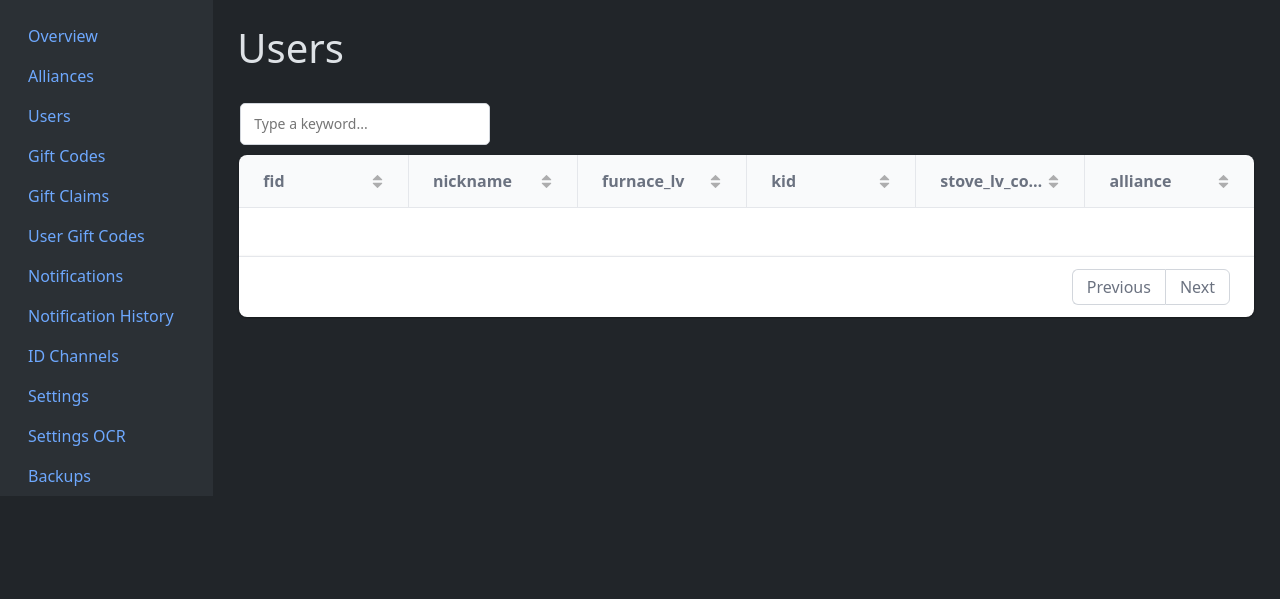
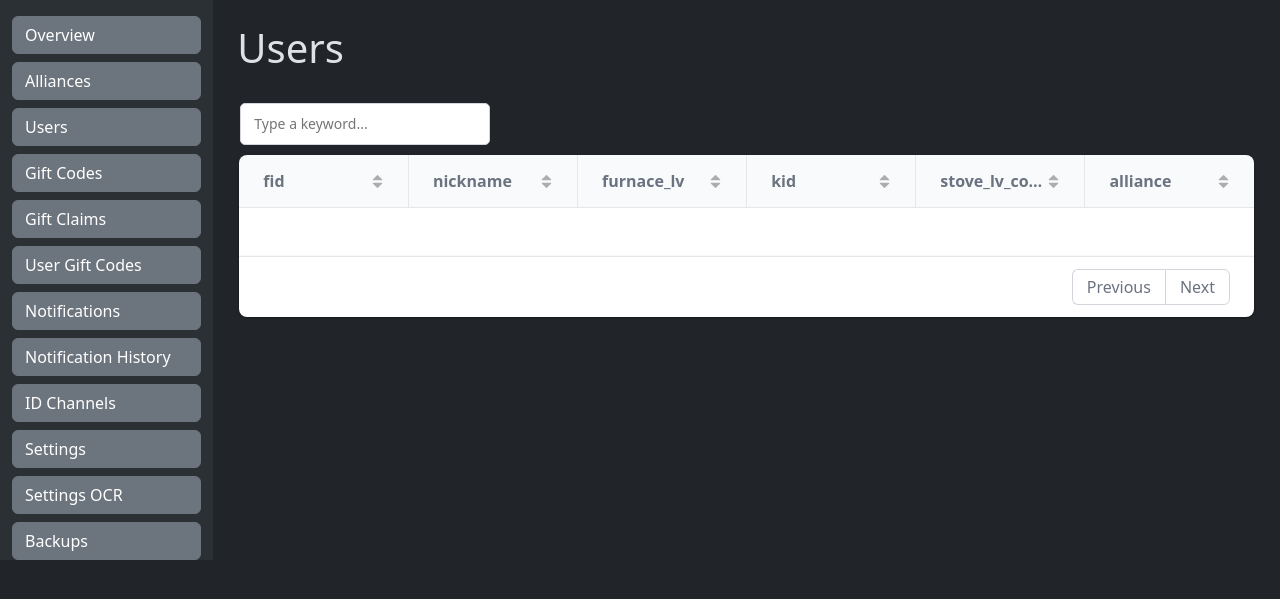
Before and after one commit to zombrax1/bot, a Flask app: page /users in a window 1280 px wide. Shown: the part 56-655 px from the top of the page. Run offline with Flask 3, Linux system fonts and the light colour scheme; data that the repository does not hold is empty; some libraries are stand-ins or nearby versions.

Commit message:
style: apply button styling to sidebar links

```diff
--- a/dashboard/templates/base.html
+++ b/dashboard/templates/base.html
@@ -29,19 +29,19 @@
     <div class="offcanvas offcanvas-start" tabindex="-1" id="offcanvasSidebar">
       <div class="offcanvas-body p-0">
         <nav class="pt-3">
-          <ul class="nav flex-column">
-            <li class="nav-item"><a class="nav-link" href="{{ url_for('overview') }}">Overview</a></li>
-            <li class="nav-item"><a class="nav-link" href="{{ url_for('alliances') }}">Alliances</a></li>
-            <li class="nav-item"><a class="nav-link" href="{{ url_for('users') }}">Users</a></li>
-            <li class="nav-item"><a class="nav-link" href="{{ url_for('gift_codes') }}">Gift Codes</a></li>
-            <li class="nav-item"><a class="nav-link" href="{{ url_for('gift_claims') }}">Gift Claims</a></li>
-            <li class="nav-item"><a class="nav-link" href="{{ url_for('user_giftcodes') }}">User Gift Codes</a></li>
-            <li class="nav-item"><a class="nav-link" href="{{ url_for('notifications') }}">Notifications</a></li>
-            <li class="nav-item"><a class="nav-link" href="{{ url_for('notifications_history') }}">Notification History</a></li>
-            <li class="nav-item"><a class="nav-link" href="{{ url_for('id_channels') }}">ID Channels</a></li>
-            <li class="nav-item"><a class="nav-link" href="{{ url_for('settings') }}">Settings</a></li>
-            <li class="nav-item"><a class="nav-link" href="{{ url_for('settings_ocr') }}">Settings OCR</a></li>
-            <li class="nav-item"><a class="nav-link" href="{{ url_for('backups') }}">Backups</a></li>
+          <ul class="nav flex-column gap-2">
+            <li class="nav-item"><a class="btn btn-secondary w-100 text-start" href="{{ url_for('overview') }}">Overview</a></li>
+            <li class="nav-item"><a class="btn btn-secondary w-100 text-start" href="{{ url_for('alliances') }}">Alliances</a></li>
+            <li class="nav-item"><a class="btn btn-secondary w-100 text-start" href="{{ url_for('users') }}">Users</a></li>
+            <li class="nav-item"><a class="btn btn-secondary w-100 text-start" href="{{ url_for('gift_codes') }}">Gift Codes</a></li>
+            <li class="nav-item"><a class="btn btn-secondary w-100 text-start" href="{{ url_for('gift_claims') }}">Gift Claims</a></li>
+            <li class="nav-item"><a class="btn btn-secondary w-100 text-start" href="{{ url_for('user_giftcodes') }}">User Gift Codes</a></li>
+            <li class="nav-item"><a class="btn btn-secondary w-100 text-start" href="{{ url_for('notifications') }}">Notifications</a></li>
+            <li class="nav-item"><a class="btn btn-secondary w-100 text-start" href="{{ url_for('notifications_history') }}">Notification History</a></li>
+            <li class="nav-item"><a class="btn btn-secondary w-100 text-start" href="{{ url_for('id_channels') }}">ID Channels</a></li>
+            <li class="nav-item"><a class="btn btn-secondary w-100 text-start" href="{{ url_for('settings') }}">Settings</a></li>
+            <li class="nav-item"><a class="btn btn-secondary w-100 text-start" href="{{ url_for('settings_ocr') }}">Settings OCR</a></li>
+            <li class="nav-item"><a class="btn btn-secondary w-100 text-start" href="{{ url_for('backups') }}">Backups</a></li>
           </ul>
         </nav>
       </div>
@@ -50,19 +50,19 @@
       <div class="row">
         <nav id="sidebarMenu" class="col-lg-2 d-none d-lg-block bg-body-tertiary sidebar">
           <div class="position-sticky pt-3">
-            <ul class="nav flex-column">
-              <li class="nav-item"><a class="nav-link" href="{{ url_for('overview') }}">Overview</a></li>
-              <li class="nav-item"><a class="nav-link" href="{{ url_for('alliances') }}">Alliances</a></li>
-              <li class="nav-item"><a class="nav-link" href="{{ url_for('users') }}">Users</a></li>
-              <li class="nav-item"><a class="nav-link" href="{{ url_for('gift_codes') }}">Gift Codes</a></li>
-              <li class="nav-item"><a class="nav-link" href="{{ url_for('gift_claims') }}">Gift Claims</a></li>
-              <li class="nav-item"><a class="nav-link" href="{{ url_for('user_giftcodes') }}">User Gift Codes</a></li>
-              <li class="nav-item"><a class="nav-link" href="{{ url_for('notifications') }}">Notifications</a></li>
-              <li class="nav-item"><a class="nav-link" href="{{ url_for('notifications_history') }}">Notification History</a></li>
-              <li class="nav-item"><a class="nav-link" href="{{ url_for('id_channels') }}">ID Channels</a></li>
-              <li class="nav-item"><a class="nav-link" href="{{ url_for('settings') }}">Settings</a></li>
-              <li class="nav-item"><a class="nav-link" href="{{ url_for('settings_ocr') }}">Settings OCR</a></li>
-              <li class="nav-item"><a class="nav-link" href="{{ url_for('backups') }}">Backups</a></li>
+            <ul class="nav flex-column gap-2">
+              <li class="nav-item"><a class="btn btn-secondary w-100 text-start" href="{{ url_for('overview') }}">Overview</a></li>
+              <li class="nav-item"><a class="btn btn-secondary w-100 text-start" href="{{ url_for('alliances') }}">Alliances</a></li>
+              <li class="nav-item"><a class="btn btn-secondary w-100 text-start" href="{{ url_for('users') }}">Users</a></li>
+              <li class="nav-item"><a class="btn btn-secondary w-100 text-start" href="{{ url_for('gift_codes') }}">Gift Codes</a></li>
+              <li class="nav-item"><a class="btn btn-secondary w-100 text-start" href="{{ url_for('gift_claims') }}">Gift Claims</a></li>
+              <li class="nav-item"><a class="btn btn-secondary w-100 text-start" href="{{ url_for('user_giftcodes') }}">User Gift Codes</a></li>
+              <li class="nav-item"><a class="btn btn-secondary w-100 text-start" href="{{ url_for('notifications') }}">Notifications</a></li>
+              <li class="nav-item"><a class="btn btn-secondary w-100 text-start" href="{{ url_for('notifications_history') }}">Notification History</a></li>
+              <li class="nav-item"><a class="btn btn-secondary w-100 text-start" href="{{ url_for('id_channels') }}">ID Channels</a></li>
+              <li class="nav-item"><a class="btn btn-secondary w-100 text-start" href="{{ url_for('settings') }}">Settings</a></li>
+              <li class="nav-item"><a class="btn btn-secondary w-100 text-start" href="{{ url_for('settings_ocr') }}">Settings OCR</a></li>
+              <li class="nav-item"><a class="btn btn-secondary w-100 text-start" href="{{ url_for('backups') }}">Backups</a></li>
             </ul>
           </div>
         </nav>
```
